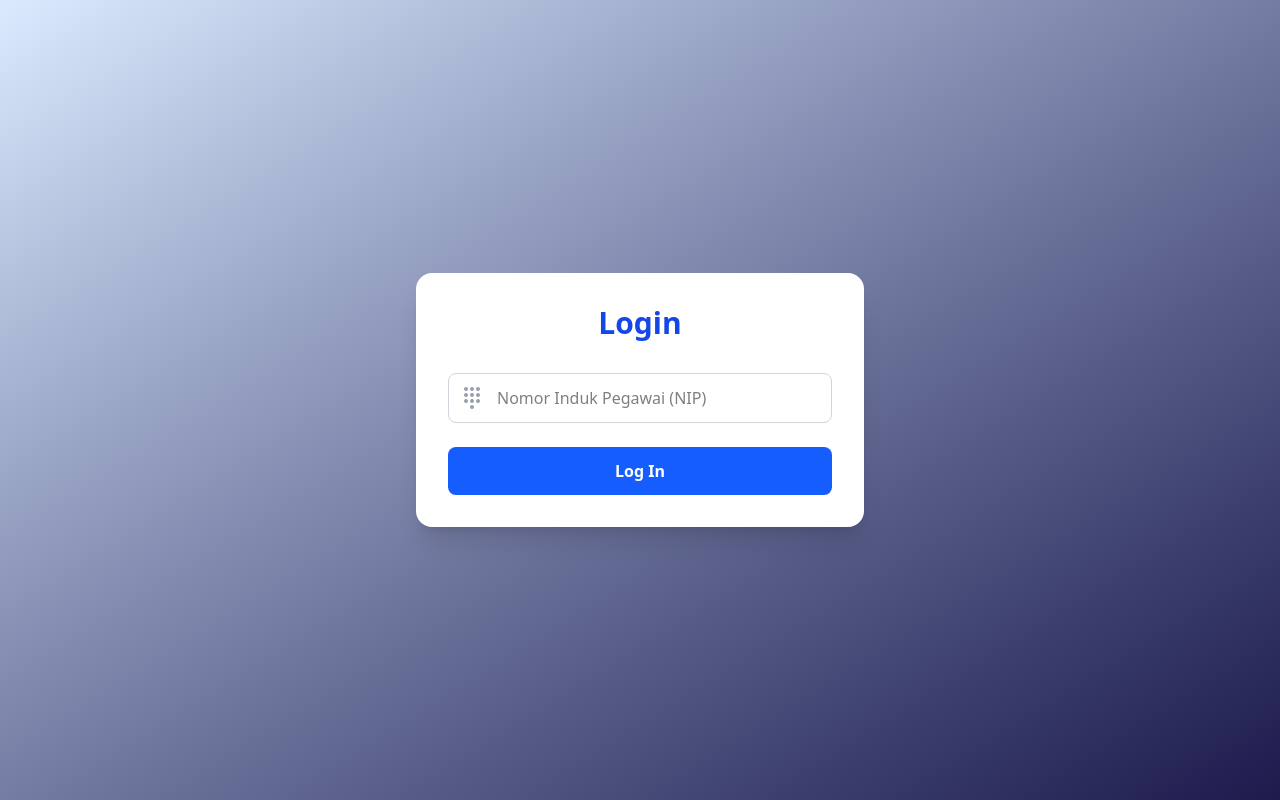
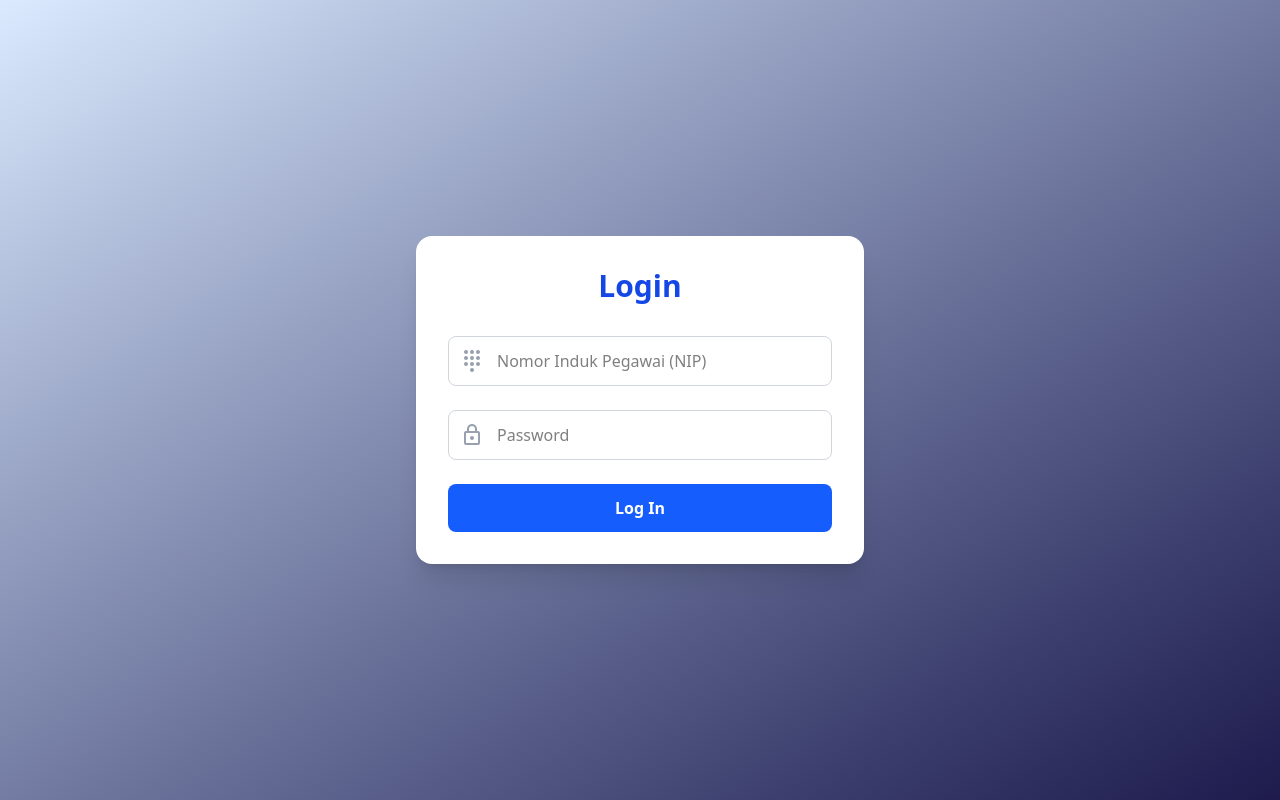
Before and after one commit to irfanifn/sisdiklat-project, a React (Vite) app in the folder frontend/: page / in a window 1280 px wide. Built offline with nearby package versions, Linux system fonts and the light colour scheme.

Commit message:
Update Login pages

```diff
--- a/frontend/src/pages/Login.jsx
+++ b/frontend/src/pages/Login.jsx
@@ -6,6 +6,7 @@ import { useUser } from "../contexts/UserContext.jsx";
 
 function Login() {
   const [nip, setNip] = useState("");
+  const [password, setPassword] = useState("");
   const [error, setError] = useState("");
   const [loading, setLoading] = useState(false);
   const navigate = useNavigate();
@@ -19,6 +20,7 @@ function Login() {
     try {
       const response = await axios.post(`${baseUrl}/api/login`, {
         nip: nip,
+        password: password,
       });
 
       if (response.data.success) {
@@ -84,6 +86,20 @@ function Login() {
             </span>
           </div>
 
+          <div className="relative">
+            <input
+              type="password"
+              placeholder="Password"
+              className="w-full pl-12 pr-4 py-3 border border-gray-300 rounded-lg focus:outline-none focus:ring-2 focus:ring-blue-400 transition"
+              value={password}
+              onChange={(e) => setPassword(e.target.value)}
+              required
+            />
+            <span className="material-symbols-rounded absolute left-3 top-1/2 transform -translate-y-1/2 text-gray-400 text-2xl">
+              lock
+            </span>
+          </div>
+
           <button
             type="submit"
             className={`w-full py-3 rounded-lg font-semibold text-white transition ${
```
